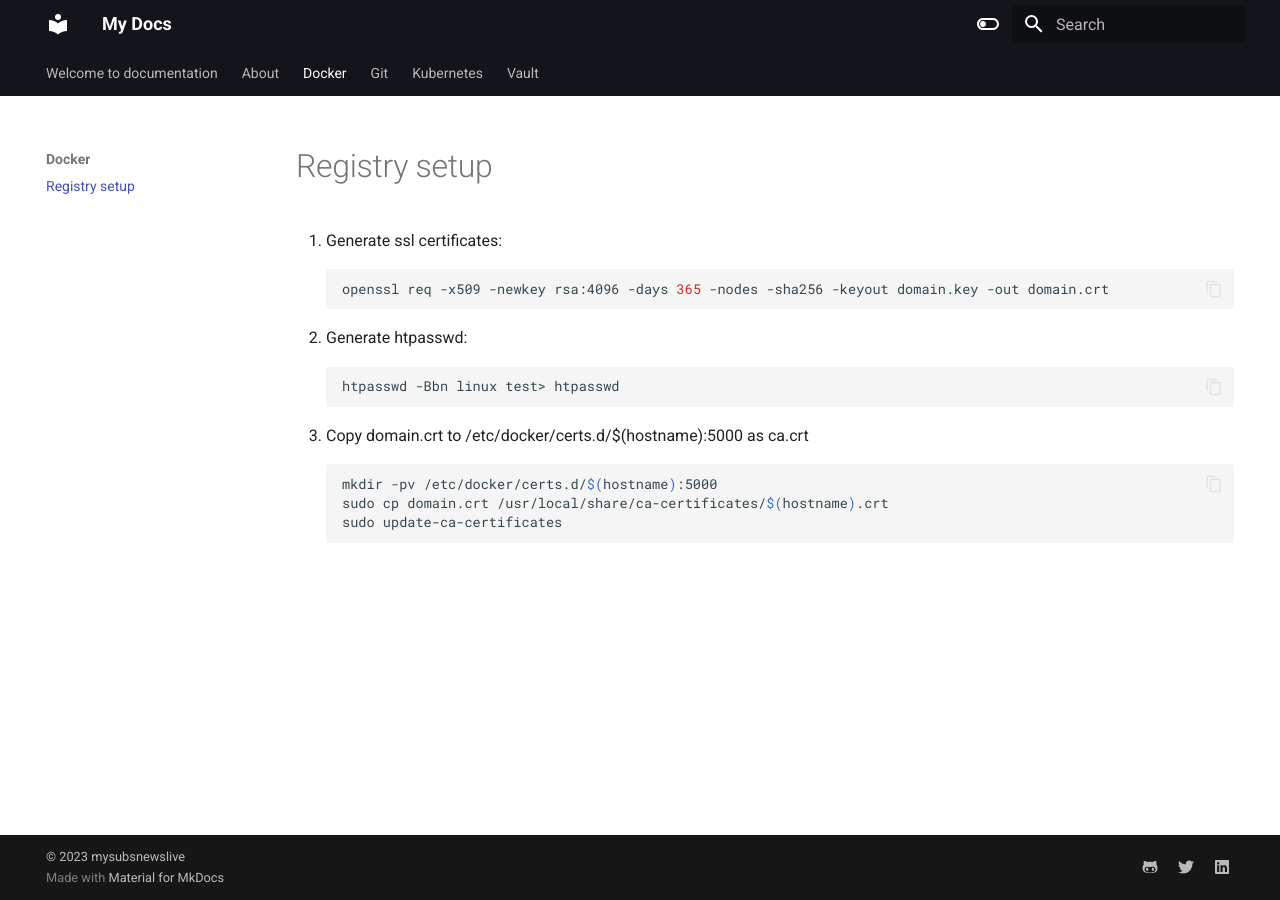
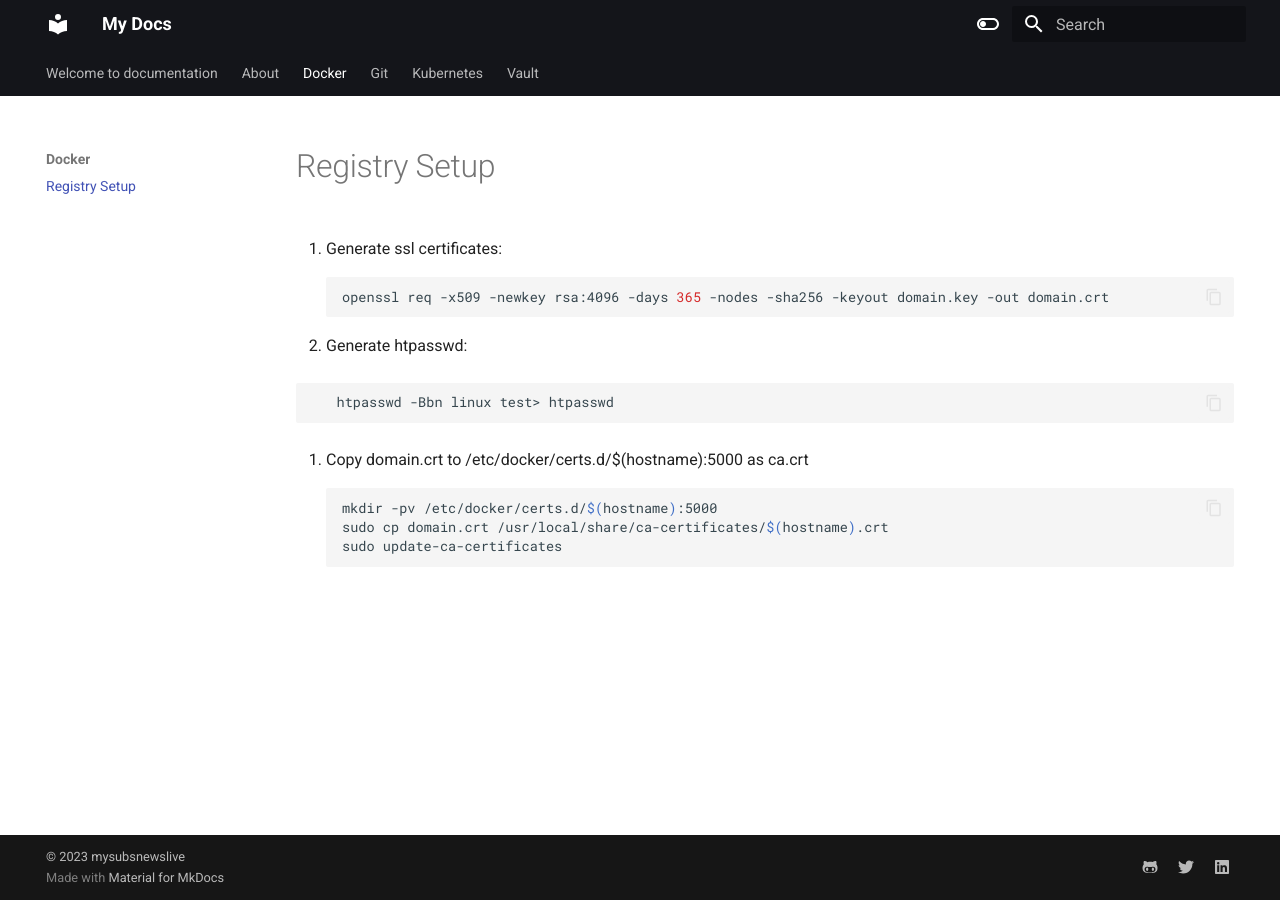
Before and after one commit to mysubsnewslivecom/literate-eureka, an MkDocs documentation site: the page built from docs/docker/registry-setup.md, in a window 1280 px wide. Built offline with MkDocs 1.6.1 and Material for MkDocs 9.7.7, drawn with Linux system fonts in a browser that asks for light colours; some of the changed lines change nothing that is shown.

````diff
--- a/docs/docker/registry-setup.md
+++ b/docs/docker/registry-setup.md
@@ -1,12 +1,20 @@
+---
+title: Registry Setup
+---
 1. Generate ssl certificates:
+
     ```sh
     openssl req -x509 -newkey rsa:4096 -days 365 -nodes -sha256 -keyout domain.key -out domain.crt
     ```
+
 2. Generate htpasswd:
-	```sh
+
+ ```sh
     htpasswd -Bbn linux test> htpasswd
-	```
+ ```
+
 3. Copy domain.crt to /etc/docker/certs.d/$(hostname):5000 as ca.crt
+
     ```sh
     mkdir -pv /etc/docker/certs.d/$(hostname):5000
     sudo cp domain.crt /usr/local/share/ca-certificates/$(hostname).crt
````
Also changed, not shown: docs/git/commands.md (+3 -1 lines), docs/vault/raspberrypi.md (+6 -1 lines).
